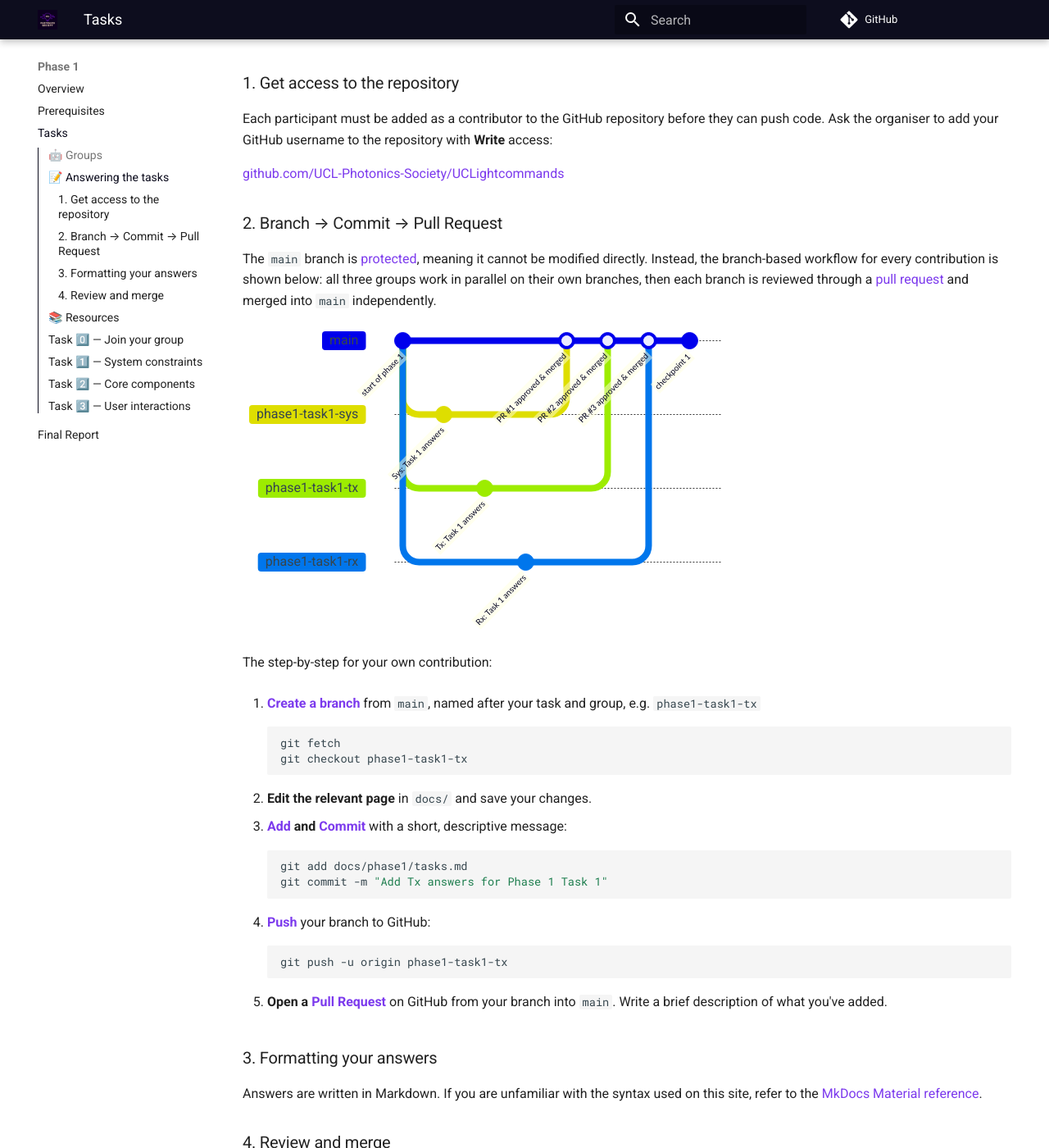
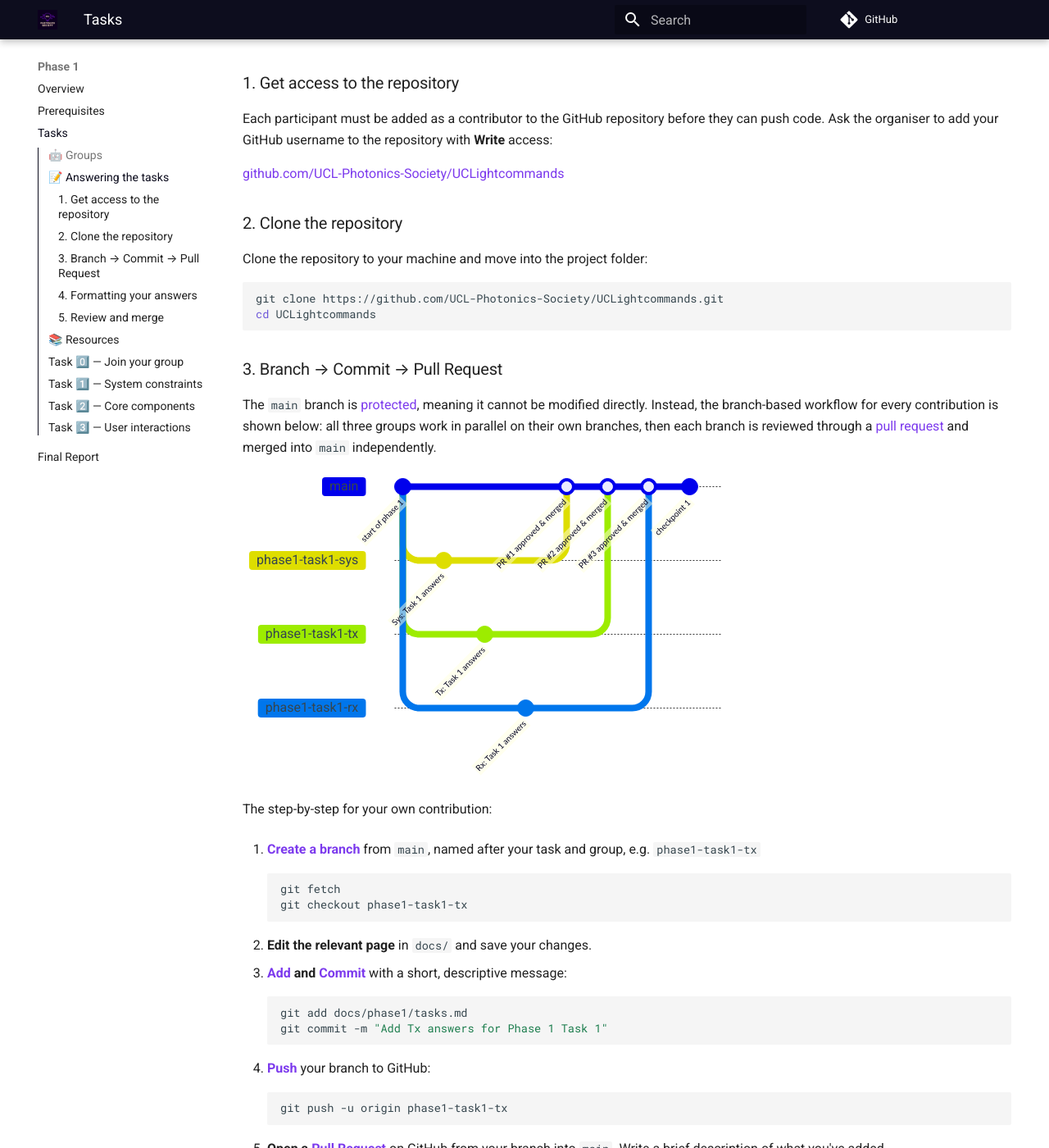
Before and after one commit to UCL-Photonics-Society/UCLightcommands, an MkDocs documentation site: the page built from docs/phase1/tasks.md, in a window 1280 px wide and 1400 px high, scrolled down 1553 px. Shown: the whole window at 82% size. Built offline with MkDocs 1.6.1 and Material for MkDocs 9.7.7, drawn with Linux system fonts in a browser that asks for light colours; comment, search, counter and statistics services are not loaded; some of the changed text lies outside the part shown.

Commit message:
Update Phase 1 task submission instructions
Co-authored-by: David-GERARD <56201515+David-GERARD@users.noreply.github.com>

````diff
--- a/docs/phase1/tasks.md
+++ b/docs/phase1/tasks.md
@@ -98,7 +98,16 @@ Each participant must be added as a contributor to the GitHub repository before
 
 [github.com/UCL-Photonics-Society/UCLightcommands](https://github.com/UCL-Photonics-Society/UCLightcommands)
 
-### 2. Branch → Commit → Pull Request
+### 2. Clone the repository
+
+Clone the repository to your machine and move into the project folder:
+
+```bash
+git clone https://github.com/UCL-Photonics-Society/UCLightcommands.git
+cd UCLightcommands
+```
+
+### 3. Branch → Commit → Pull Request
 
 The `main` branch is [protected](https://docs.github.com/en/repositories/configuring-branches-and-merges-in-your-repository/managing-protected-branches/about-protected-branches), meaning it cannot be modified directly. Instead, the branch-based workflow for every contribution is shown below: all three groups work in parallel on their own branches, then each branch is reviewed through a [pull request](https://docs.github.com/en/pull-requests/reference/pull-requests) and merged into `main` independently.
 
@@ -151,11 +160,11 @@ The step-by-step for your own contribution:
 
 5. **Open a [Pull Request](https://docs.github.com/en/pull-requests/reference/pull-requests)** on GitHub from your branch into `main`. Write a brief description of what you've added.
 
-### 3. Formatting your answers
+### 4. Formatting your answers
 
 Answers are written in Markdown. If you are unfamiliar with the syntax used on this site, refer to the [MkDocs Material reference](https://squidfunk.github.io/mkdocs-material/reference/).
 
-### 4. Review and merge
+### 5. Review and merge
 
 All pull requests require **organiser approval** before they can be merged into `main`. Once approved, the PR is merged and the website updates automatically via GitHub Pages.
 
@@ -326,14 +335,20 @@ Each group leader registers all of their group's members on the [Overview page](
     git checkout phase1-task1-<your-group>
     ```
 
-    **3.** Fill in your answers in the tab below, then commit and push:
+    **3.** Open `docs/phase1/tasks.md` in VSCode, fill in your answers in the tab below, then run a local docs preview to check rendering:
+    ```bash
+    code docs/phase1/tasks.md
+    uv run mkdocs serve
+    ```
+
+    **4.** Add, commit, and push:
     ```bash
     git add docs/phase1/tasks.md
     git commit -m "Add <group> answers for Task 1"
     git push
     ```
 
-    **4.** Open a Pull Request from your branch into `main` when ready. See the [rebase note](#4-review-and-merge) if `main` has moved on since you branched.
+    **5.** Open a Pull Request from your branch into `main` when ready. See the [rebase note](#5-review-and-merge) if `main` has moved on since you branched.
 
 === "System"
 
@@ -394,14 +409,20 @@ Each group leader registers all of their group's members on the [Overview page](
     git checkout phase1-task2-<your-group>
     ```
 
-    **3.** Fill in your answers in the tab below, then commit and push:
+    **3.** Open `docs/phase1/tasks.md` in VSCode, fill in your answers in the tab below, then run a local docs preview to check rendering:
+    ```bash
+    code docs/phase1/tasks.md
+    uv run mkdocs serve
+    ```
+
+    **4.** Add, commit, and push:
     ```bash
     git add docs/phase1/tasks.md
     git commit -m "Add <group> answers for Task 2"
     git push
     ```
 
-    **4.** Open a Pull Request from your branch into `main` when ready. See the [rebase note](#4-review-and-merge) if `main` has moved on since you branched.
+    **5.** Open a Pull Request from your branch into `main` when ready. See the [rebase note](#5-review-and-merge) if `main` has moved on since you branched.
 
 === "System"
 
@@ -470,14 +491,20 @@ Each group leader registers all of their group's members on the [Overview page](
     git checkout phase1-task3-<your-group>
     ```
 
-    **3.** Fill in your answers in the tab below, then commit and push:
+    **3.** Open `docs/phase1/tasks.md` in VSCode, fill in your answers in the tab below, then run a local docs preview to check rendering:
+    ```bash
+    code docs/phase1/tasks.md
+    uv run mkdocs serve
+    ```
+
+    **4.** Add, commit, and push:
     ```bash
     git add docs/phase1/tasks.md
     git commit -m "Add <group> answers for Task 3"
     git push
     ```
 
-    **4.** Open a Pull Request from your branch into `main` when ready. See the [rebase note](#4-review-and-merge) if `main` has moved on since you branched.
+    **5.** Open a Pull Request from your branch into `main` when ready. See the [rebase note](#5-review-and-merge) if `main` has moved on since you branched.
 
 === "System"
 
````
